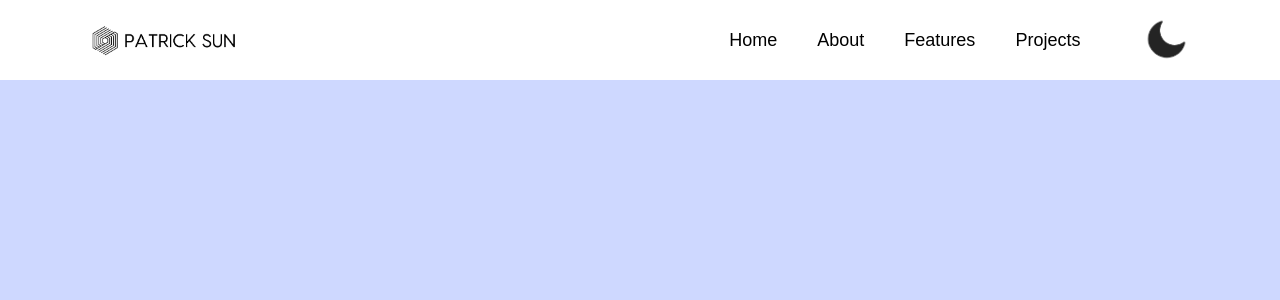
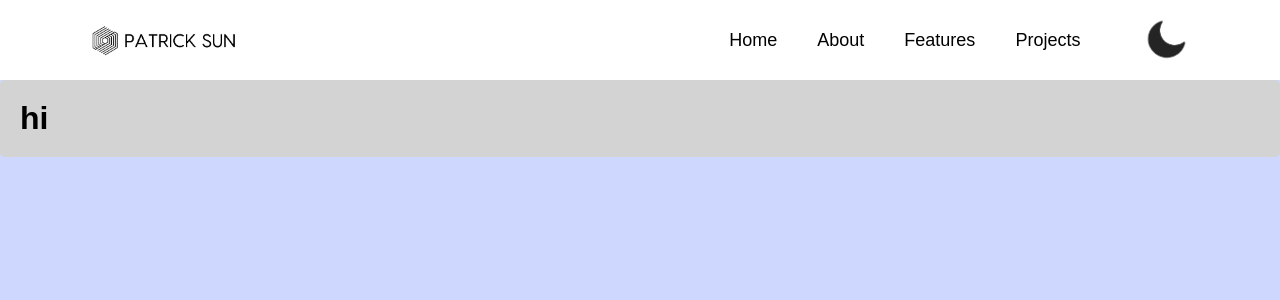
Before and after one commit to Patricksun1/patrick-website-new, a React (Vite) app: page / in a window 1280 px wide. Shown: the top 300 px of the page. Built offline with nearby package versions, Linux system fonts and the light colour scheme.

Commit message:
about added

```diff
--- /dev/null
+++ b/src/About/About.css
@@ -0,0 +1,5 @@
+.about {
+    background-color: lightgray;
+    padding: 20px;
+    border-radius: 5px;
+}
--- /dev/null
+++ b/src/About/About.tsx
@@ -0,0 +1,12 @@
+import "About.css"
+
+const About = () => {
+
+    return (
+        <div className = "about">
+            <h1>hi</h1>
+        </div>
+    )
+}
+
+export default About
--- a/src/App.tsx
+++ b/src/App.tsx
@@ -1,5 +1,7 @@
 import React, { useEffect, useState } from 'react'
 import Navbar from './Navbar/Navbar'
+import About from './About/About'
+
 const App = () => {
   const current_theme = localStorage.getItem('current_theme')
   const [theme, setTheme] = useState(current_theme? current_theme : 'light')
@@ -9,6 +11,7 @@ const App = () => {
   return (
     <div className = {`container ${theme}`}>
       <Navbar theme = {theme} setTheme = {setTheme}/>
+      <About />
     </div>
   )
 }
```
